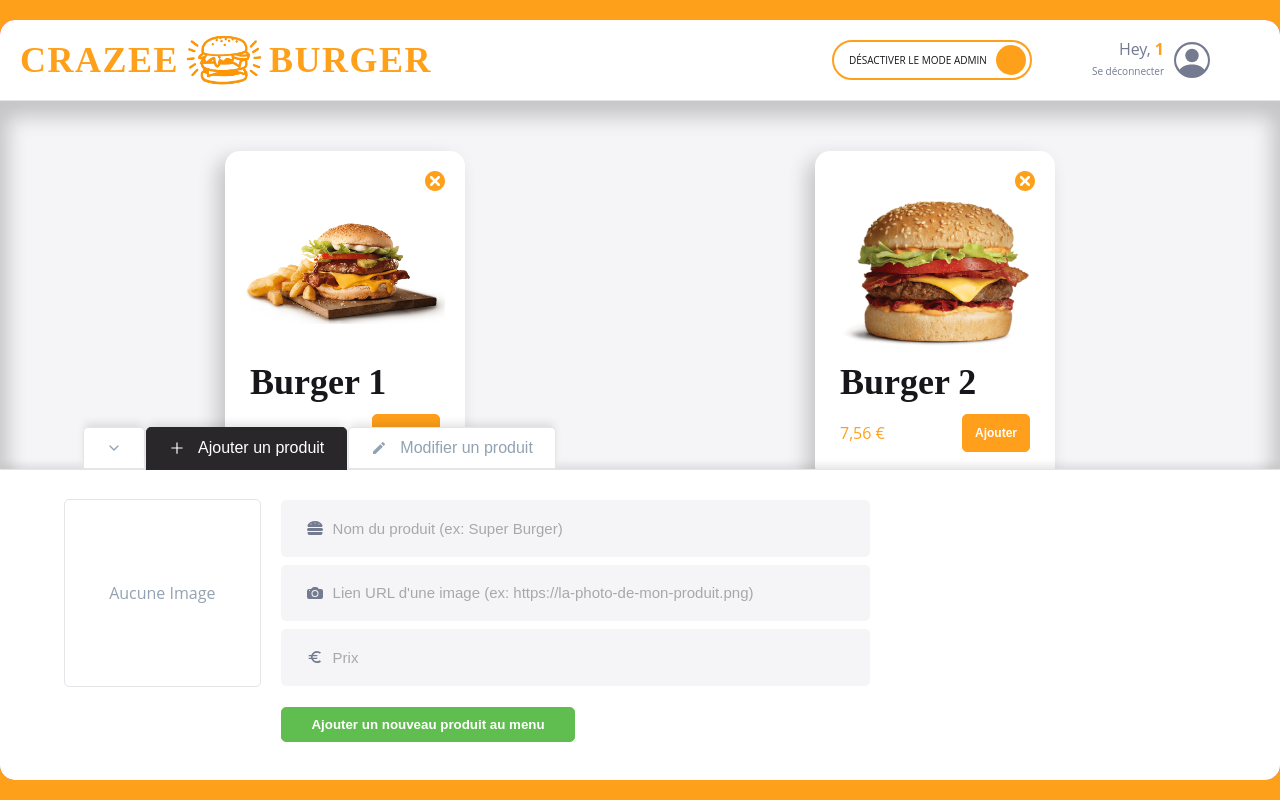
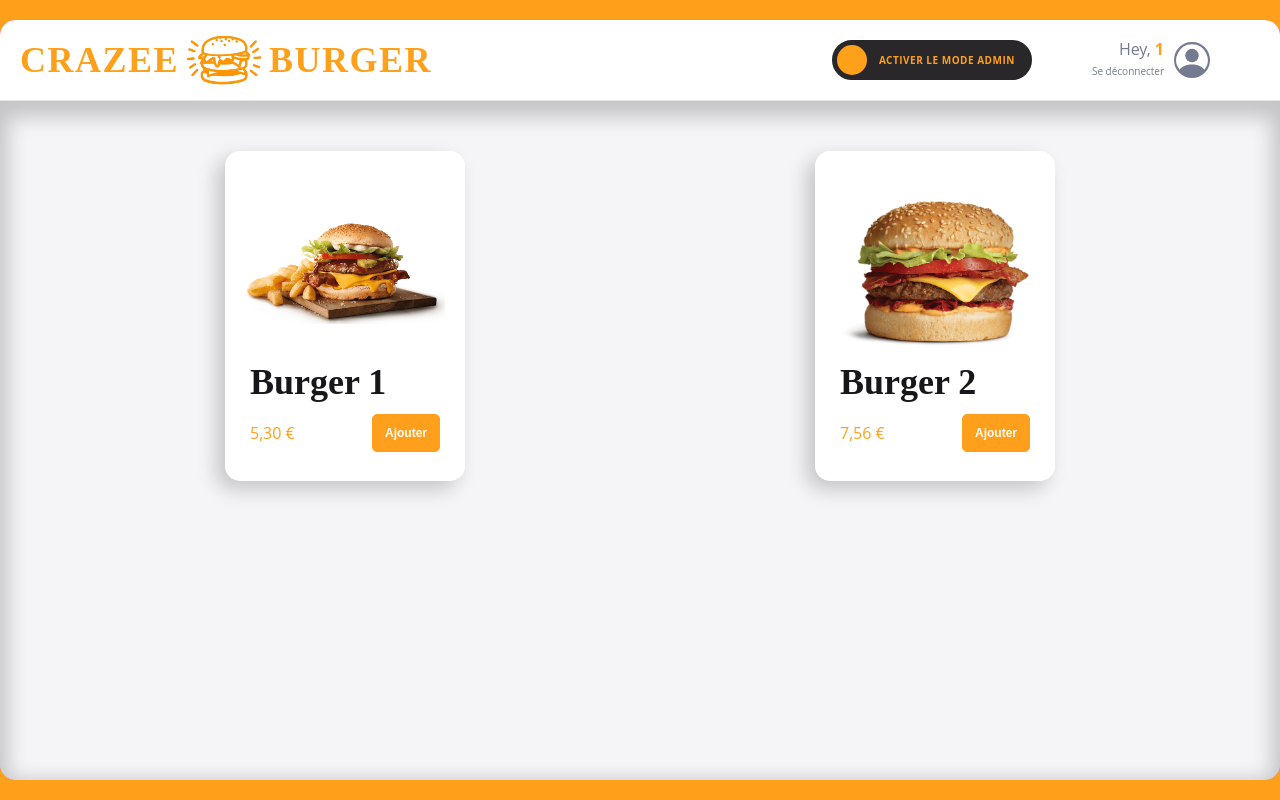
Before and after one commit to AzN-StaR27/crazee-burger, a React app: page /order/1 in a window 1280 px wide. Built offline with nearby package versions, Linux system fonts and the light colour scheme; the HTML template or start-up script is replaced by a standard one.

Commit message:
🔧 F08 : ORDER > reset values to initial state for real life cases

```diff
--- a/src/components/pages/order/OrderPage.jsx
+++ b/src/components/pages/order/OrderPage.jsx
@@ -10,7 +10,7 @@ import { EMPTY_PRODUCT } from "./Main/MainRightSide/Admin/AdminPanel/AddForm.jsx
 export default function OrderPage() {
   //state
 
-  const [isModeAdmin, setIsModeAdmin] = useState(true);
+  const [isModeAdmin, setIsModeAdmin] = useState(false);
   const [isCollapsed, setIsCollapsed] = useState(false);
   //collapse pour onglet réduit
   const [isAddSelected, setIsAddSelected] = useState(false);
```
